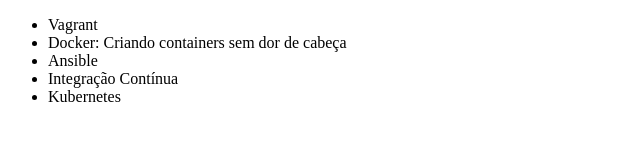
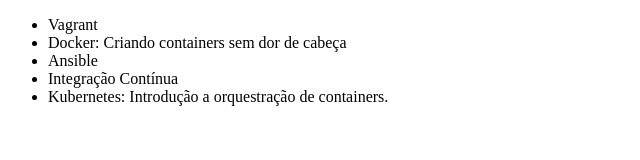
Before and after one commit to Ivan-Bergamim/alura-git, a plain HTML site: page index.html in a window 1280 px wide. Shown: the whole page, without its empty margins (0-640 px from the left). Drawn offline with Linux system fonts and the light colour scheme.

Commit message:
Alterando o nome do curso de Kubernetes

```diff
--- a/index.html
+++ b/index.html
@@ -10,7 +10,7 @@
         <li>Docker: Criando containers sem dor de cabeça</li>
         <li>Ansible</li>
         <li>Integração Contínua</li>
-        <li>Kubernetes</li>
+        <li>Kubernetes: Introdução a orquestração de containers.</li>
     </ul>
 </body>
 </html>
```
